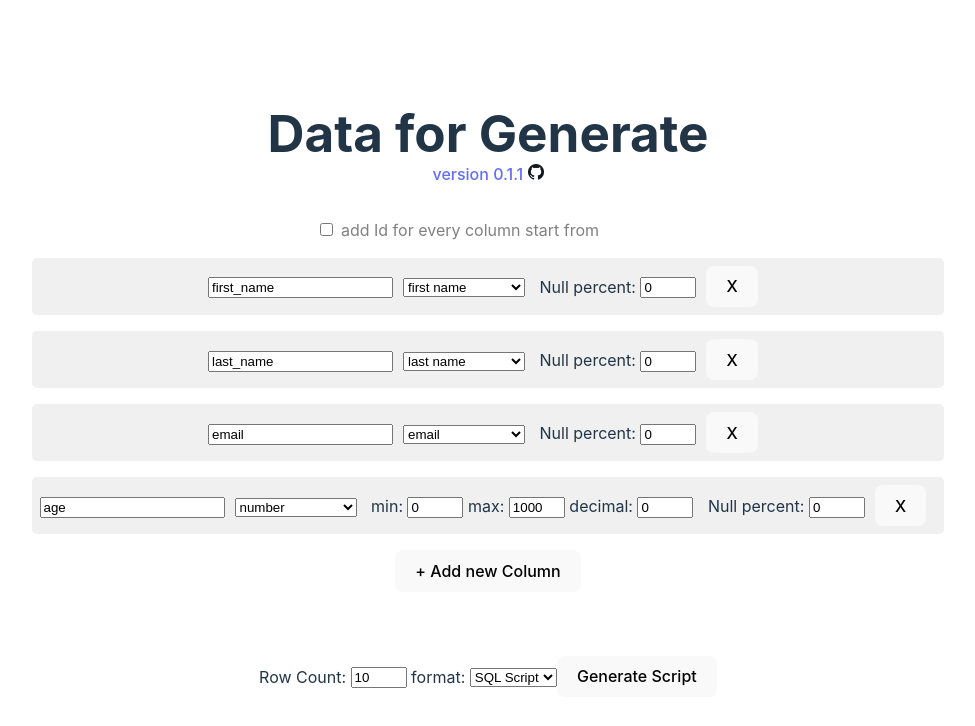
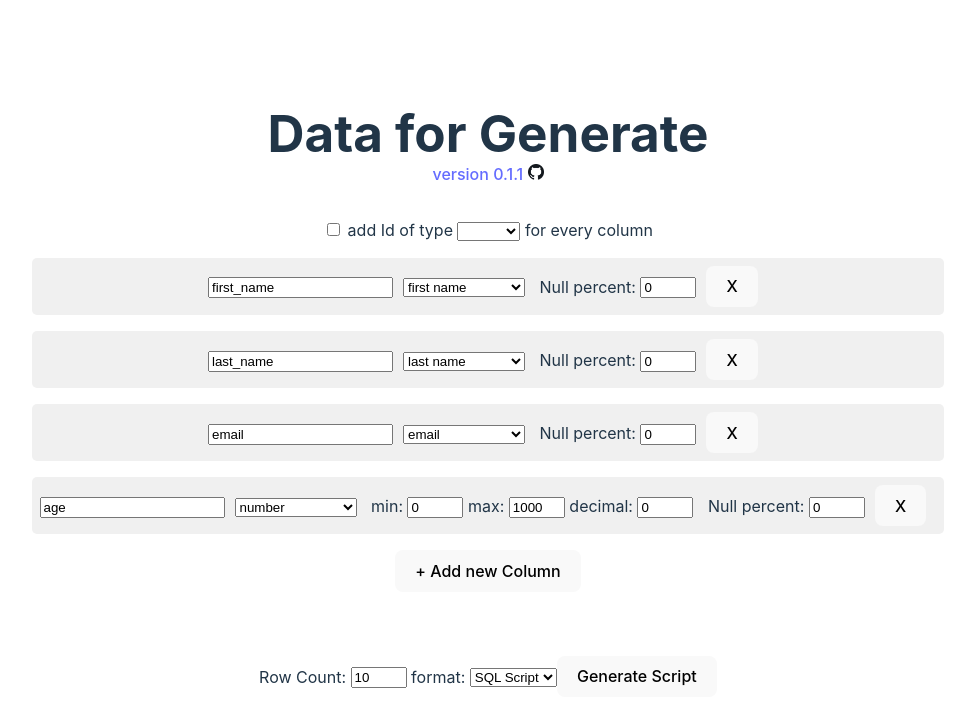
Before and after one commit to mohsen12999/mock-data-generator, a Vue app: page / in a window 1280 px wide. Shown: the top 726 px of the page, without its empty margins (152-1127 px from the left). Built offline with nearby package versions, Linux system fonts and the light colour scheme.

Commit message:
Add id_type to IdRow

```diff
--- a/src/components/IdRow.vue
+++ b/src/components/IdRow.vue
@@ -1,11 +1,38 @@
+<script setup lang="ts">
+import { ref } from "vue";
+
+const props = defineProps<{ id_type: string }>();
+const id_type_var = ref(props.id_type);
+
+const idTypeChanged = (e: Event) => {
+  const target = e.target;
+
+  if (target) {
+    const selectElement = target as HTMLSelectElement;
+    const value = selectElement.value;
+
+    if (value) {
+      id_type_var.value = value;
+    }
+  }
+};
+</script>
 
 <template>
-    <div class="row">
-        <label for="add_id">
+    <div class="col">
+        <div class="row">
             <input type="checkbox" name="add_id" class="add_id_flag" />
-            add Id for every column start from
-            <input type="number" class="id_starter_number" value="1" />
-        </label>
+            add Id of type
+            <select class="column_type" id="id_type" :value="id_type_var" @change="idTypeChanged">
+                <option value="integer">integer</option>
+                <option value="uuid">uuid</option>
+            </select>
+            for every column
+            <div v-if="id_type_var == 'integer'" id="startFrom" style="display:inline">
+            start from
+                <input type="number" class="id_starter_number" value="0" />
+            </div>
+        </div>
     </div>
 </template>
 
```
